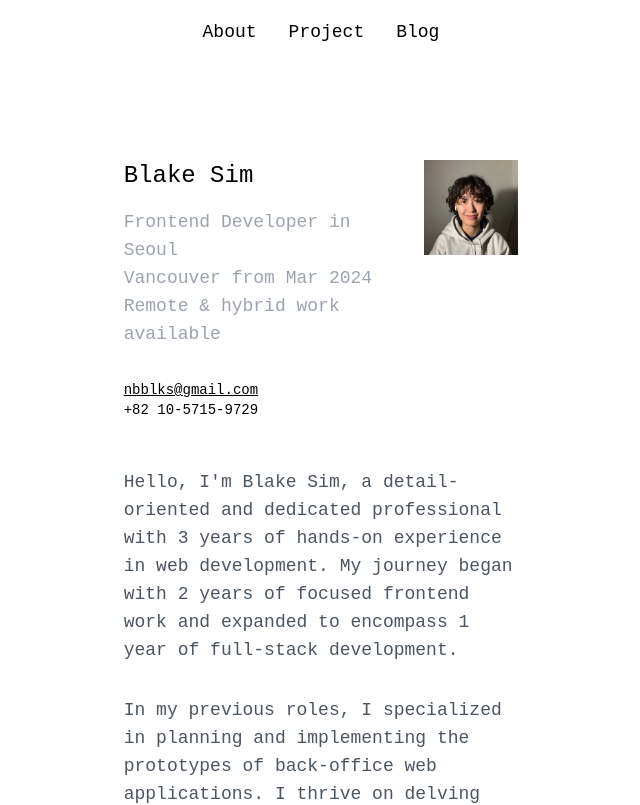
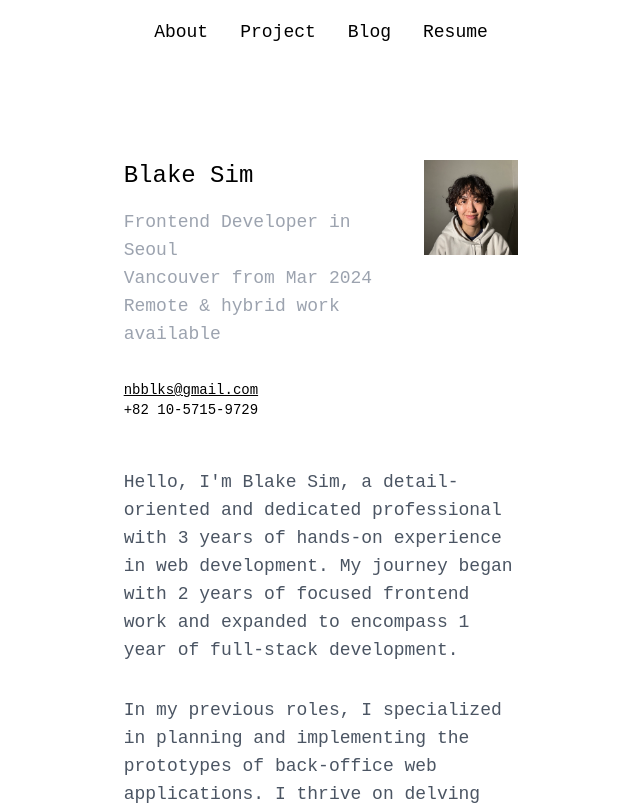
Before and after one commit to nbblk/nbblk.github.io, a SvelteKit app: page / in a window 1280 px wide. Shown: the top 805 px of the page, without its empty margins (319-959 px from the left). Built offline with nearby package versions, Linux system fonts and the light colour scheme.

Commit message:
Feat: add resume

```diff
--- a/src/routes/+layout.svelte
+++ b/src/routes/+layout.svelte
@@ -7,6 +7,7 @@
 	<a href="{base}/">About</a>
 	<a href="{base}/project">Project</a>
 	<a href="https://medium.com/@nbblks">Blog</a>
+	<a href="/Blake_Sim_Resume.pdf">Resume</a>
 </nav>
 
 <slot />
```
Also changed, not shown: 1 other file (tests, documents, lock files or other folders).
